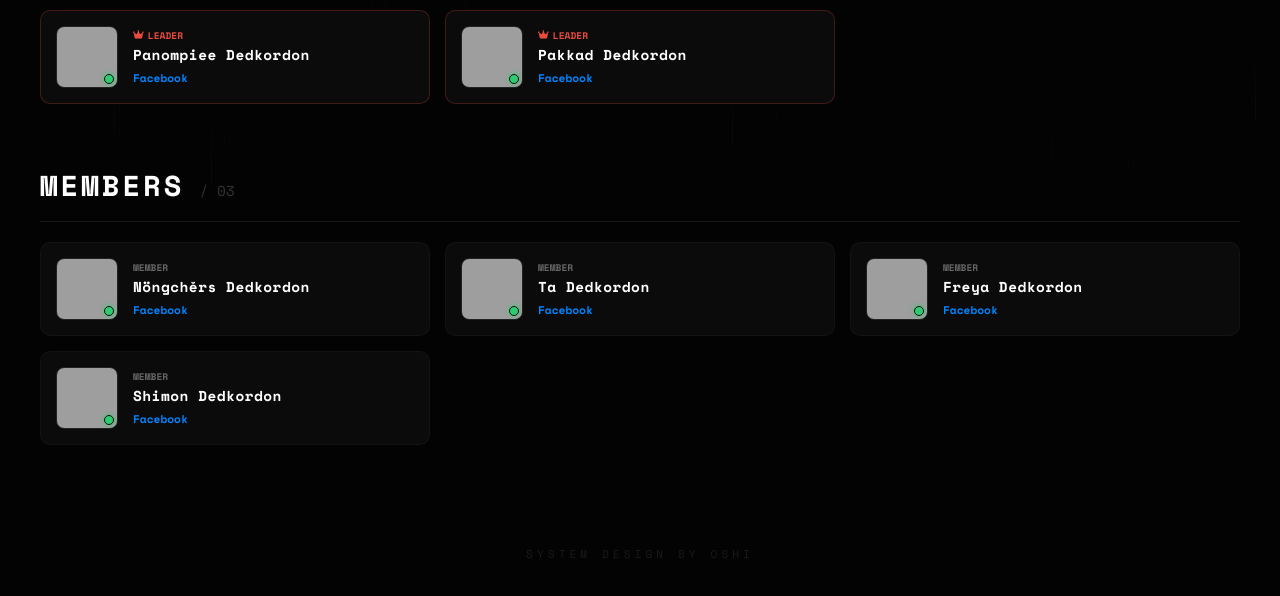
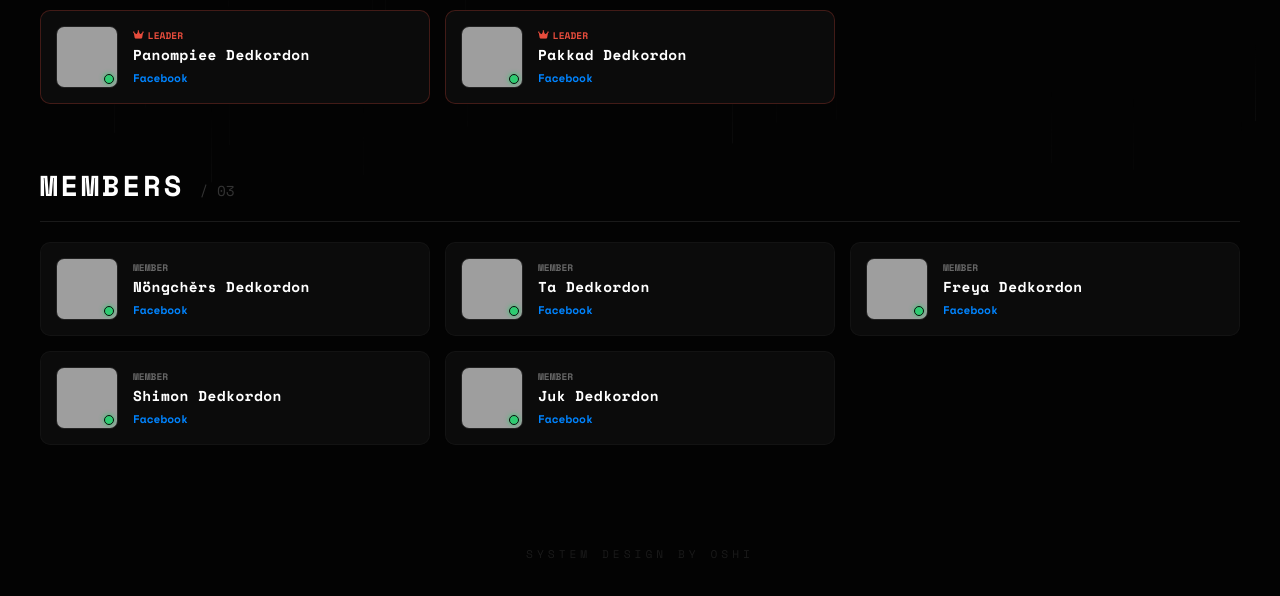
Before and after one commit to darkkiss0099-stack/memberrealdkd, a plain HTML site: page index.html in a window 1280 px wide. Shown: the part 663-1259 px from the top of the page. Drawn offline with nearby package versions, Linux system fonts and the light colour scheme; grey boxes are pictures that could not be loaded.

Commit message:
Update index.html

```diff
--- a/index.html
+++ b/index.html
@@ -398,6 +398,14 @@
                     <a href="https://www.facebook.com/DekmonStepdek" class="facebook-link">Facebook</a>
                 </div>
             </div>
+                        <div class="member-card member">
+                <div class="avatar-container"><div class="member-avatar"></div><div class="status-dot"></div></div>
+                <div class="member-info">
+                    <span class="role-label member-label">MEMBER</span>
+                    <h4 class="member-name">Juk Dedkordon</h4>
+                    <a href="https://www.facebook.com/JukSuga" class="facebook-link">Facebook</a>
+                </div>
+            </div>
         </div>
 
         <div class="system-design">SYSTEM DESIGN BY OSHI</div>
```
